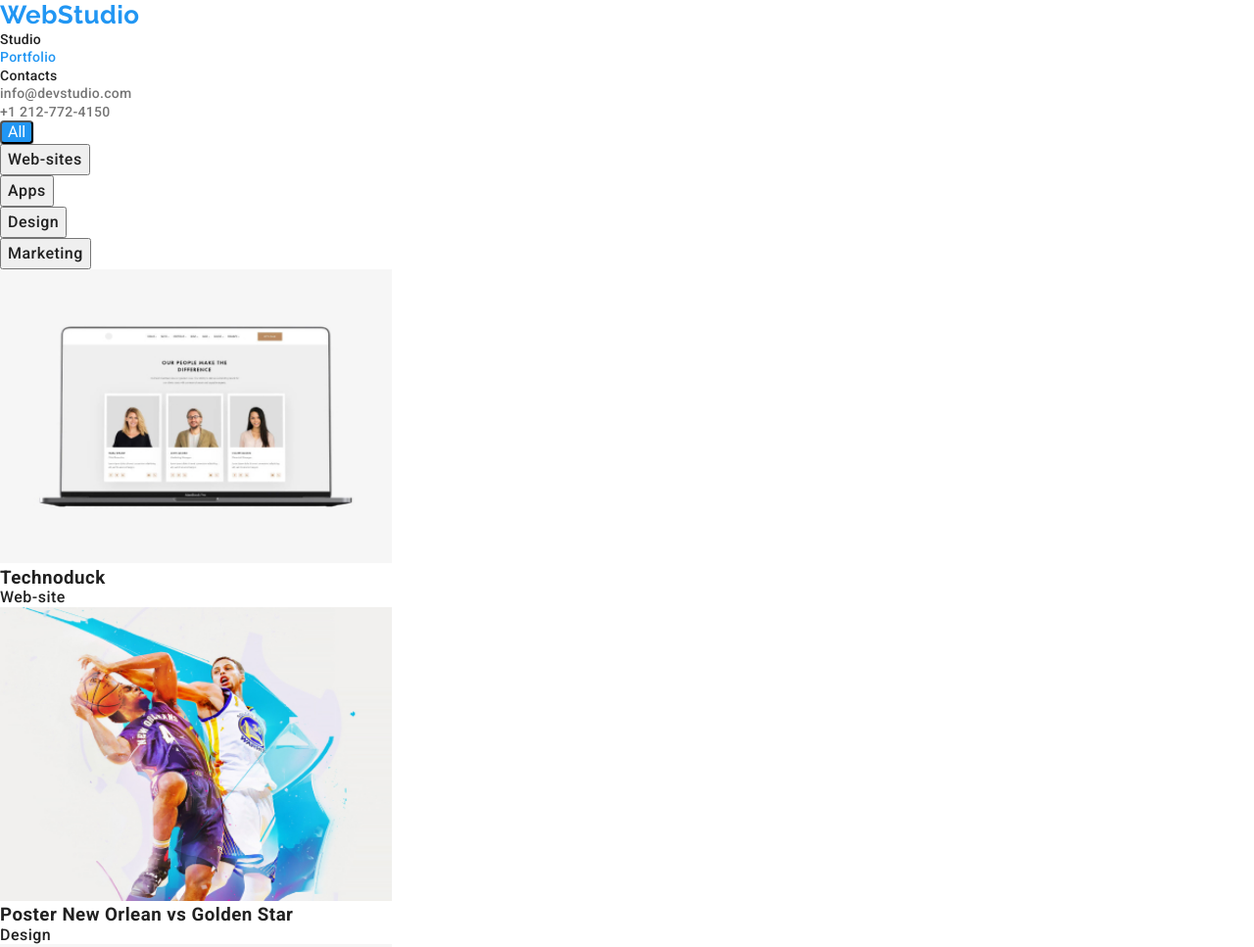
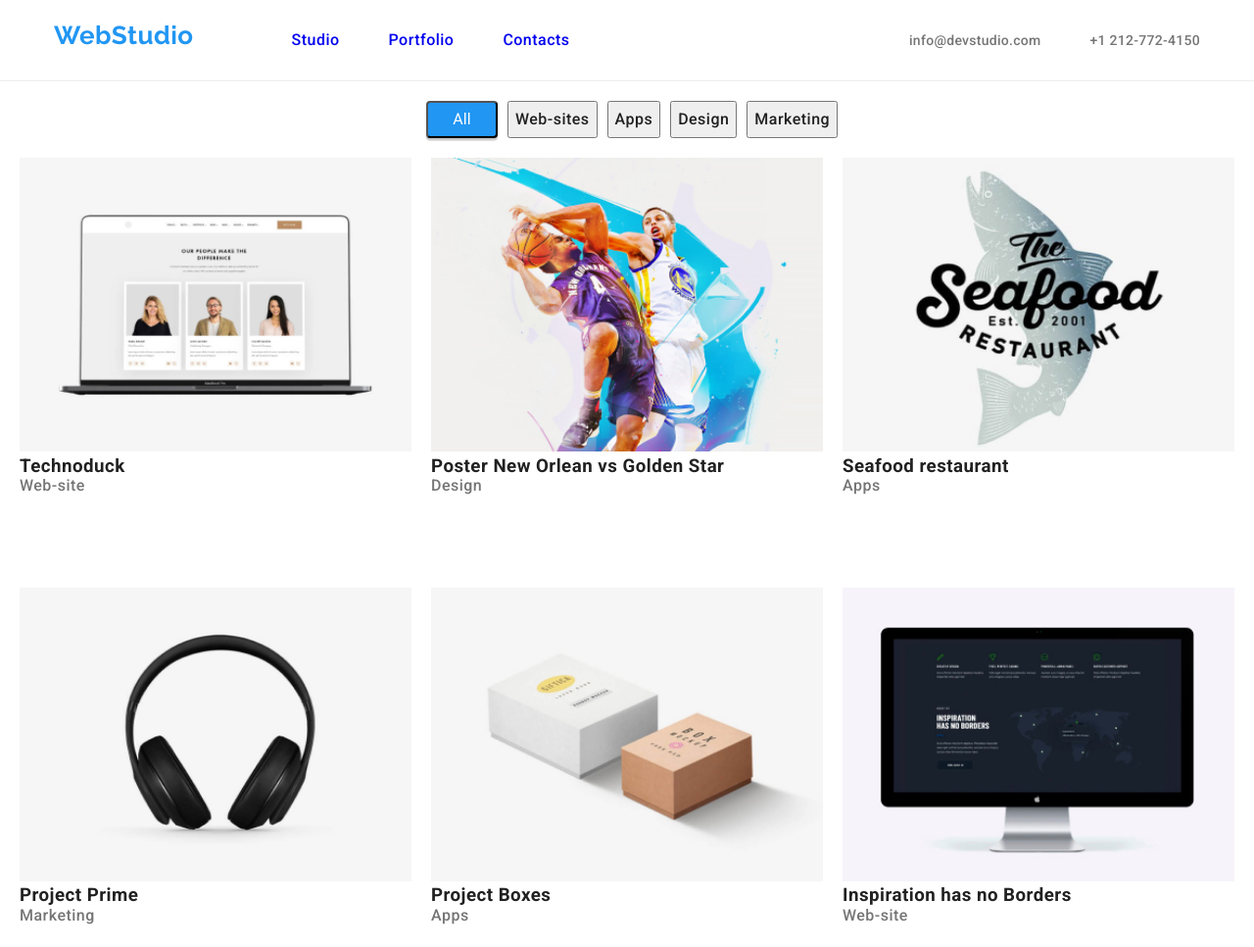
Before and after one commit to Alejandrop1992/goit-markup-hw-0, a plain HTML site: page porfolio.html in a window 1280 px wide. Shown: the top 967 px of the page at 98% size. Drawn offline with nearby package versions, Linux system fonts and the light colour scheme.

Commit message:
some changes made

```diff
--- a/css/styles.css
+++ b/css/styles.css
@@ -27,7 +27,7 @@ font-family: 'Roboto';
 font-style: normal;
 font-weight: 500;
 letter-spacing: 0.03em;
-color: var(--primary-text-color);
+color: var(--light-background-color);
 }
 
 /* Header*/
@@ -39,7 +39,12 @@ font-weight: 700;
 font-size: 26px;
 line-height: calc(31/26);
 color: var(--accent-color);
+margin-bottom: 9px;
 
+}
+.logo:hover,
+.logo:focus{
+    text-decoration: underline var(--accent-color);
 }
 
 
@@ -111,17 +116,15 @@ background-color: var(--accent-color);
 cursor: pointer;
 display: block;
 margin: auto;
-border-radius: 10px;
-
-
-
+border-radius: 3px;
+padding: 10px 19px 10px 20px;
 
 }
 
 .hero-button:hover,
 .hero-button:focus{
-    color: tomato;
-    background-color: darkblue;
+    color: var(--secundary-title-color);
+
 
 }
 
@@ -135,6 +138,7 @@ border-radius: 10px;
     text-transform: uppercase;
     color: var(--primary-title-color);
     margin-bottom: 10px;
+    margin-top: 94px;
 
 }
 
@@ -146,6 +150,9 @@ font-size: 14px;
 line-height: calc(24/14);
 letter-spacing: 0.03em;
 color: var(--secundary-text-color);
+margin-bottom: 100px;
+width: 270px;
+height: 70.54px;
 }
 
 .image-title{
@@ -156,7 +163,7 @@ color: var(--secundary-text-color);
     letter-spacing: 0.03em;
     color: var(--primary-title-color);
     margin-top: 15px;
-    margin-bottom: 20px;
+    margin-bottom: 50px;
     text-align: center;
     padding: 5px;
 
@@ -181,11 +188,13 @@ line-height: calc(19/16);
 letter-spacing: 0.03em;
 color: var(--secundary-text-color);
 
+
 }
 
 .webstudio-footer{
 
 background-color: var(--dark-background-color);
+padding:60px;
 
 }
 
@@ -201,8 +210,7 @@ color: var(--secundary-title-color);
 
 .address:hover,
 .address:focus{
-    color:blue;
-    background-color: white;
+    text-decoration: underline var(--accent-color);
 }
 
 .opacity{
@@ -212,13 +220,12 @@ font-weight: 400;
 font-size: 14px;
 line-height: calc(24/14);
 letter-spacing: 0.03em;
-color: var(--secundary-title-color);
+color: rgba(255, 255, 255, 0.6);
 }
 
 .opacity:hover,
 .opacity:focus{
-    color:blue;
-    background-color: white;
+   text-decoration: underline var(--accent-color);
 
     }
 .button-all{
@@ -227,10 +234,13 @@ box-shadow: 0px 3px 1px rgba(0, 0, 0, 0.1), 0px 1px 2px rgba(0, 0, 0, 0.08), 0px
 border-radius: 4px;
 cursor: pointer;
 color: var(--secundary-title-color);
+width: 73px;
+height: 38px;
+line-height: calc(26/16);
 }
 .button-all:hover,
 .button-all:focus{
-    color: orange;
+    color: var(--accent-color);
     background-color: darkblue;
 }
 
@@ -244,6 +254,7 @@ line-height: calc(26/16);
 letter-spacing: 0.03em;
 color: var(--primary-text-color);
 cursor: pointer;
+height: 38px;
 
 }
 
@@ -265,7 +276,8 @@ ul{
  padding-left: 15px;
  padding-right: 15px;
  margin: 0 auto;
-}
+
+ }
 
 /* header */
 
@@ -300,7 +312,7 @@ ul{
 }
 
 .navigation-item-link:hover{
-    color:darkorange;
+    color: var(--accent-color);
 
 }
 
@@ -311,6 +323,7 @@ ul{
 
 }
 
+
 .header-item:not(:last-child){
     margin-right: 50px;
 
@@ -320,11 +333,18 @@ ul{
     display: block;
     padding-top: 32px;
     padding-bottom: 32px;
+    color: var(--secundary-text-color);
 
 }
+
+.header-contacts-link:hover,
+.header-contacts-link:focus{
+color: var(--accent-color);
+}
+
 .our-feature{
     text-align: center;
-    display: none;
+    visibility: hidden;
 }
 
 .paragraf-list{
@@ -334,6 +354,11 @@ ul{
 .lists-paragrafs{
     margin-right: 30px;
     margin-top: 20px;
+}
+
+.lists-paragrafs:not(:last-child){
+    margin-right: 30px;
+
 }
 
 .features-list{
@@ -347,17 +372,24 @@ ul{
 
 .image-section{
     padding-top: 94px;
+
 }
 
 .image-section-two{
     padding-top: 94px;
+
 }
 
 .image-list{
     display: flex;
+
 }
 .image-item{
     width: 270px;
+    background-color: var(--secundary-title-color);
+    box-shadow: 0px 1px 3px rgba(0, 0, 0, 0.12), 0px 1px 1px rgba(0, 0, 0, 0.14), 0px 2px 1px rgba(0, 0, 0, 0.2);
+    border-radius: 0px 0px 4px 4px;
+    margin-bottom: 94px;
 }
 .image-item:not(:last-child){
     margin-right: 30px;
@@ -378,3 +410,29 @@ ul{
     padding-right:0.2rem;
     padding-left: 0.2rem;
 }
+
+.button-it{
+    display: flex;
+    justify-content: center;
+    margin: 20px;
+}
+.boton{
+    margin-left: 10px;
+}
+
+.images-all{
+    display: flex;
+    flex-wrap: wrap;
+    justify-content:space-evenly;
+
+}
+
+.team-image{
+color: var(--primary-text-color);
+}
+
+.description{
+    color: var(--secundary-text-color);
+    margin-bottom: 94px
+
+}
--- a/porfolio.html
+++ b/porfolio.html
@@ -12,101 +12,103 @@
     <link rel="stylesheet" href="./css/styles.css">
 </head>
 <body>
-    <header>
+    <header class="header-section">
+        <div class="container header-container">
 
-        <a href="./porfolio.html" class="webstudio logo">WebStudio</a>
+        <a href="./porfolio.html" class="webstudio logo" id="header-logo">WebStudio</a>
 
         <nav class="navigation">
-            <ul>
-                <li>
-                    <a href="./index.html" class="navigation-link">Studio</a>
+            <ul class="navigation-list">
+                <li class="navigation-item">
+                    <a class = "navigation-item-link" href="./index.html" class="navigation-link navigation-link-current">Studio</a>
                 </li>
-                <li>
-                    <a href="./portfolio.html" class= "navigation-link navigation-link-current">Portfolio</a>
+                <li class="navigation-item">
+                    <a class = "navigation-item-link" href="./portfolio.html" class= "navigation-link ">Portfolio</a>
                 </li>
-                <li>
-                    <a href="#" class=navigation-link>Contacts</a>
+                <li class="navigation-item">
+                    <a class = "navigation-item-link" href="#" class="navigation-link navigation-link-current">Contacts</a>
                 </li>
             </ul>
 
         </nav>
-         <ul>
-            <li>
+         <ul class="header-contacts-list">
+            <li class="header-item">
                 <a href="mailto:info@devstudio.com" class="header-contact">info@devstudio.com</a>
             </li>
 
-            <li>
+            <li class="header-item">
                 <a href="tel:+12127724150" class="header-contact">+1 212-772-4150</a>
             </li>
 
 
          </ul>
+        </div>
     </header>
 
     <main>
         <section>
-            <ul>
-            <li>
+            <ul class="button-it">
+            <li class="boton">
             <button type="button" class="button-all">All</button>
             </li>
-            <li>
+            <li class="boton">
             <button type="button" class="buttons">Web-sites</button>
             </li>
-            <li>
+            <li class="boton">
             <button type="button" class="buttons">Apps</button>
             </li>
-            <li>
+            <li class="boton">
             <button type="button" class="buttons">Design</button>
             </li>
-            <li>
+            <li class="boton">
             <button type="button" class="buttons">Marketing</button>
             </li>
         </ul>
 
 
 
-            <ul>
-                <li>
+            <ul class="images-all">
+                <li class="images-page">
                  <img src="./porfolio_images/ourpeople.jpg" alt="Showing our team, out people" width="400" height="300">
                  <h3 class="team-image">Technoduck</h3>
                         <p class="description">Web-site</p>
                 </li>
-                <li>
+                <li class="images-page">
                     <img src="./porfolio_images/curry.jpg" alt="Stephen curry defending another basketball player" width="400" height="300">
                     <h3 class="team-image">Poster New Orlean vs Golden Star</h3>
                         <p class="description">Design</p>
                 </li>
-                <li>
+                <li class="images-page">
                     <img src="./porfolio_images/seafood.jpg" alt="The seafood restaurant" width="400" height="300">
                     <h3 class="team-image">Seafood restaurant</h3>
                         <p class="description">Apps</p>
                 </li>
-                <li>
+                <li class="images-page">
                     <img src="./porfolio_images/headphones.jpg" alt="headphones" width="400" height="300">
                     <h3 class="team-image">Project Prime</h3>
                         <p class="description">Marketing</p>
                 </li>
-                <li>
+                <li class="images-page">
                     <img src="./porfolio_images/boxes.jpg" alt="2 boxes" width="400" height="300">
                     <h3 class="team-image">Project Boxes</h3>
                         <p class="description">Apps</p>
                 </li>
-                <li>
+                <li class="images-page">
                     <img src="./porfolio_images/computer.jpg" alt="one screen of a computer" width="400" height="300">
                     <h3 class="team-image">Inspiration has no Borders</h3>
                         <p class="description">Web-site</p>
                 </li>
-                <li>
+                <li class="images-page">
                     <img src="./porfolio_images/book.jpg" alt="2 pages of a book" width="400" height="300">
                     <h3 class="team-image">Limited Edition</h3>
                         <p class="description">Design</p>
                 </li>
-                <li>
+                <li class="images-page">
                     <img src="./porfolio_images/label.jpg" alt="a label" width="400" height="300">
                     <h3 class="team-image">Project LAB</h3>
                         <p class="description">Marketing</p>
                 </li>
-                <li>
+                <li class="images-page">
                     <img src="./porfolio_images/typing.jpg" alt="someone is typing" width="400" height="300">
                     <h3 class="team-image">Growing Business</h3>
                         <p class="description">Apps</p>
```
Also changed, not shown: index.html (+3 -3 lines).
